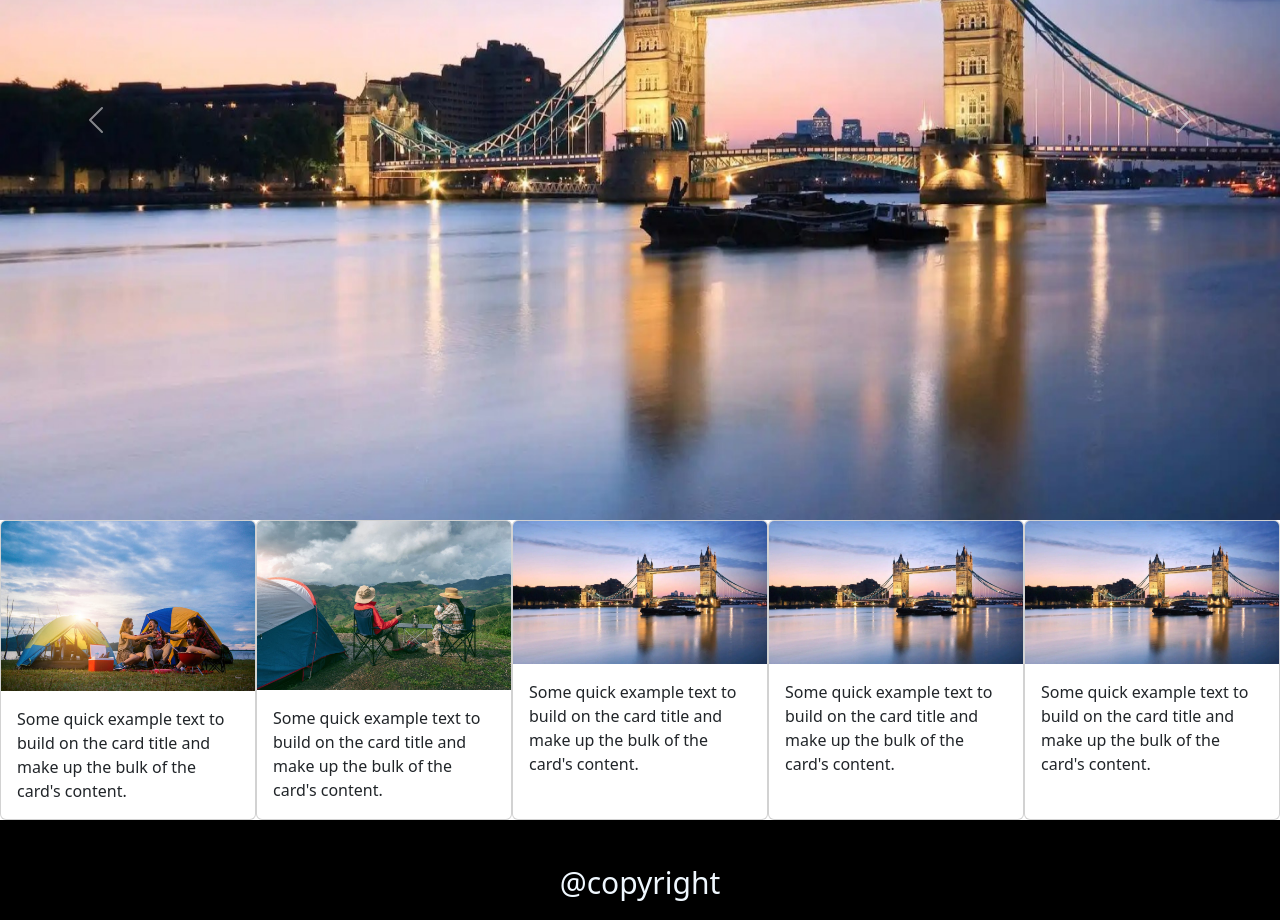
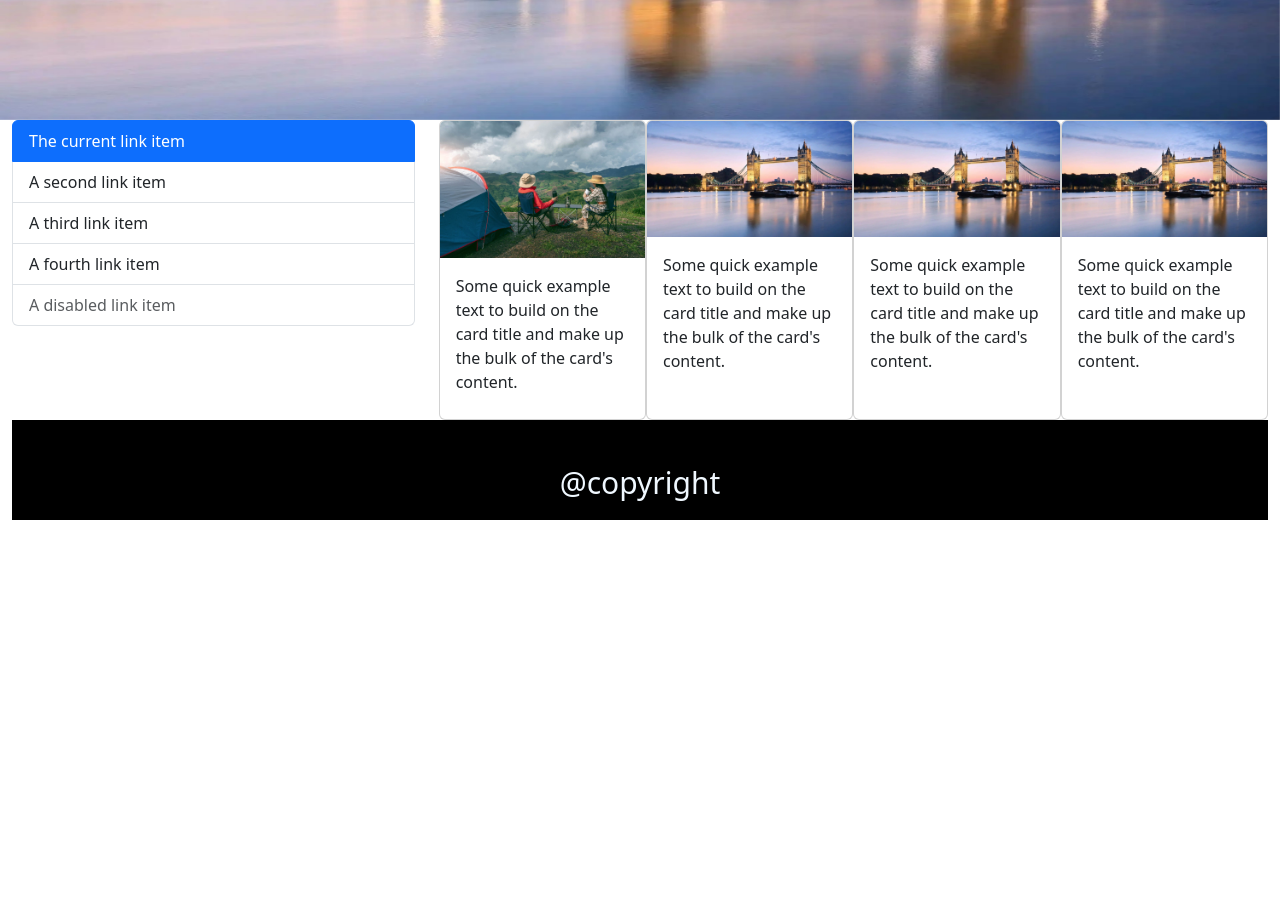
Before and after one commit to Manshikumari/bootstrap, a plain HTML site: page index.html in a window 1280 px wide. Shown: the part 660-1580 px from the top of the page. After the commit the page ends 1180 px from the top, so only its background shows below. Drawn offline with nearby package versions, Linux system fonts and the light colour scheme.

Commit message:
pending-01

```diff
--- a/index.css
+++ b/index.css
@@ -22,12 +22,29 @@
 }
 
 .slide{
-    height: 800px;
+    height: 400px;
+}
+.list{
+    display: inline-table;
+    position: relative;
+    background-color: aquamarine;
+}
+.right{
+    padding: 30px 30px;
+    display: inline;
+    height: 200px;
+    background-color: black;
+}
+
+.right p{
+    text-align: center;
+    font-size: 30px;
+    color: aliceblue;
 }
 .product{
     display: flex;
     height: 300px;
-    width: 100%;
+    width: 40%;
 }
 .footer{
     padding: 40px 40px;
--- a/index.html
+++ b/index.html
@@ -1,33 +1,33 @@
 <!DOCTYPE html>
 <html lang="en">
+
 <head>
   <meta charset="UTF-8">
   <meta name="viewport" content="width=device-width, initial-scale=1.0">
 
   <link rel="stylesheet" href="index.css">
-    <link href="https://cdn.jsdelivr.net/npm/bootstrap@5.3.2/dist/css/bootstrap.min.css" rel="stylesheet" integrity="sha384-T3c6CoIi6uLrA9TneNEoa7RxnatzjcDSCmG1MXxSR1GAsXEV/Dwwykc2MPK8M2HN" crossorigin="anonymous">
+  <link href="https://cdn.jsdelivr.net/npm/bootstrap@5.3.2/dist/css/bootstrap.min.css" rel="stylesheet"
+    integrity="sha384-T3c6CoIi6uLrA9TneNEoa7RxnatzjcDSCmG1MXxSR1GAsXEV/Dwwykc2MPK8M2HN" crossorigin="anonymous">
   <link rel="icon" href="image1/favicon.png">
   <title>Go-For-Visit</title>
 
 </head>
+
 <body>
   <!--navbar-->
   <div class="logo">
     <img src="image1/logo2.png" height="150px">
   </div>
 
-<marquee
-direction="left-to-right"
-width="100%"
-height="100"
-behavior="alternate"
-<marquee behavior="alternate"><img src="image1/logo4.png" height="100px"</marquee>
+  <marquee direction="left-to-right" width="100%" height="100" behavior="alternate" <marquee behavior="alternate"><img
+      src="image1/logo4.png" height="100px" </marquee>
   </marquee>
 
-<nav class="navbar navbar-expand-lg bg-body-tertiary ">
+  <nav class="navbar navbar-expand-lg bg-body-tertiary  ">
     <div class="container-fluid ">
 
-    <button class="navbar-toggler" type="button" data-bs-toggle="collapse" data-bs-target="#navbarSupportedContent" aria-controls="navbarSupportedContent" aria-expanded="false" aria-label="Toggle navigation">
+      <button class="navbar-toggler" type="button" data-bs-toggle="collapse" data-bs-target="#navbarSupportedContent"
+        aria-controls="navbarSupportedContent" aria-expanded="false" aria-label="Toggle navigation">
         <span class="navbar-toggler-icon"></span>
       </button>
       <div class="collapse navbar-collapse justify-content-center" id="navbarSupportedContent">
@@ -61,13 +61,13 @@ behavior="alternate"
   <div id="carouselExampleFade" class="carousel slide carousel-fade">
     <div class="carousel-inner">
       <div class="carousel-item active">
-      <img src="image1/pic.jpeg" height="800" class="d-block w-100" alt="...">
+        <img src="image1/pic.jpeg" height="400" class="d-block w-100" alt="...">
       </div>
       <div class="carousel-item">
-      <img src="image1/pic2.jpeg" height="800" class="d-block w-100" alt="...">
+        <img src="image1/pic2.jpeg" height="400" class="d-block w-100" alt="...">
       </div>
       <div class="carousel-item">
-      <img src="image1/pic3.jpeg" height="800" class="d-block w-100" alt="...">
+        <img src="image1/pic3.jpeg" height="400" class="d-block w-100" alt="...">
       </div>
     </div>
     <button class="carousel-control-prev" type="button" data-bs-target="#carouselExampleFade" data-bs-slide="prev">
@@ -81,39 +81,52 @@ behavior="alternate"
   </div>
 
   <!--Productlist-->
-<div class="product">
 
-<div class="card" style="width: 18rem;">
-  <img src="image1/pic3.jpeg" class="card-img-top" alt="...">
-  <div class="card-body">
-    <p class="card-text">Some quick example text to build on the card title and make up the bulk of the card's content.</p>
+  <div class="container-fluid">
+    <div class="row d-flex justify-content-center">
+      <div class="column col-lg-4">
+        <div class="list-group">
+          <a href="#" class="list-group-item list-group-item-action active" aria-current="true">The current link item</a>
+          <a href="#" class="list-group-item list-group-item-action">A second link item</a>
+          <a href="#" class="list-group-item list-group-item-action">A third link item</a>
+          <a href="#" class="list-group-item list-group-item-action">A fourth link item</a>
+          <a class="list-group-item list-group-item-action disabled" aria-disabled="true">A disabled link item</a>
         </div>
       </div>
-<div class="card" style="width: 18rem;">
+      <div class="column product col-lg-8">
+
+        <div class="card justify-containt;">
           <img src="image1/pic2.jpeg" class="card-img-top" alt="...">
           <div class="card-body">
-    <p class="card-text">Some quick example text to build on the card title and make up the bulk of the card's content.</p>
+            <p class="card-text">Some quick example text to build on the card title and make up the bulk of the card's
+              content.</p>
           </div>
         </div>
-<div class="card" style="width: 18rem;">
+        <div class="card justify-containt-right">
           <img src="image1/pic.jpeg" class="card-img-top" alt="...">
           <div class="card-body">
-    <p class="card-text">Some quick example text to build on the card title and make up the bulk of the card's content.</p>
+            <p class="card-text">Some quick example text to build on the card title and make up the bulk of the card's
+              content.</p>
           </div>
         </div>
-<div class="card" style="width: 18rem;">
+        <div class="card justify-containt">
           <img src="image1/pic.jpeg" class="card-img-top" alt="...">
           <div class="card-body">
-    <p class="card-text">Some quick example text to build on the card title and make up the bulk of the card's content.</p>
+            <p class="card-text">Some quick example text to build on the card title and make up the bulk of the card's
+              content.</p>
           </div>
         </div>
-<div class="card" style="width: 18rem;">
+        <div class="card justify-containt">
           <img src="image1/pic.jpeg" class="card-img-top" alt="...">
           <div class="card-body">
-    <p class="card-text">Some quick example text to build on the card title and make up the bulk of the card's content.</p>
+            <p class="card-text">Some quick example text to build on the card title and make up the bulk of the card's
+              content.</p>
           </div>
         </div>
       </div>
+
+    </div>
+
 
 
   <div class="footer">
@@ -124,8 +137,11 @@ behavior="alternate"
 
 
   <script src="index.js"></script>
-    <script src="https://cdn.jsdelivr.net/npm/bootstrap@5.3.2/dist/js/bootstrap.bundle.min.js" integrity="sha384-C6RzsynM9kWDrMNeT87bh95OGNyZPhcTNXj1NW7RuBCsyN/o0jlpcV8Qyq46cDfL" crossorigin="anonymous"></script>
+  <script src="https://cdn.jsdelivr.net/npm/bootstrap@5.3.2/dist/js/bootstrap.bundle.min.js"
+    integrity="sha384-C6RzsynM9kWDrMNeT87bh95OGNyZPhcTNXj1NW7RuBCsyN/o0jlpcV8Qyq46cDfL"
+    crossorigin="anonymous"></script>
   <script src="jquery.js"></script>
   <script src="image1/database.json"></script>
 </body>
+
 </html>
```
Lines whose indentation alone changed are shown as unchanged.
